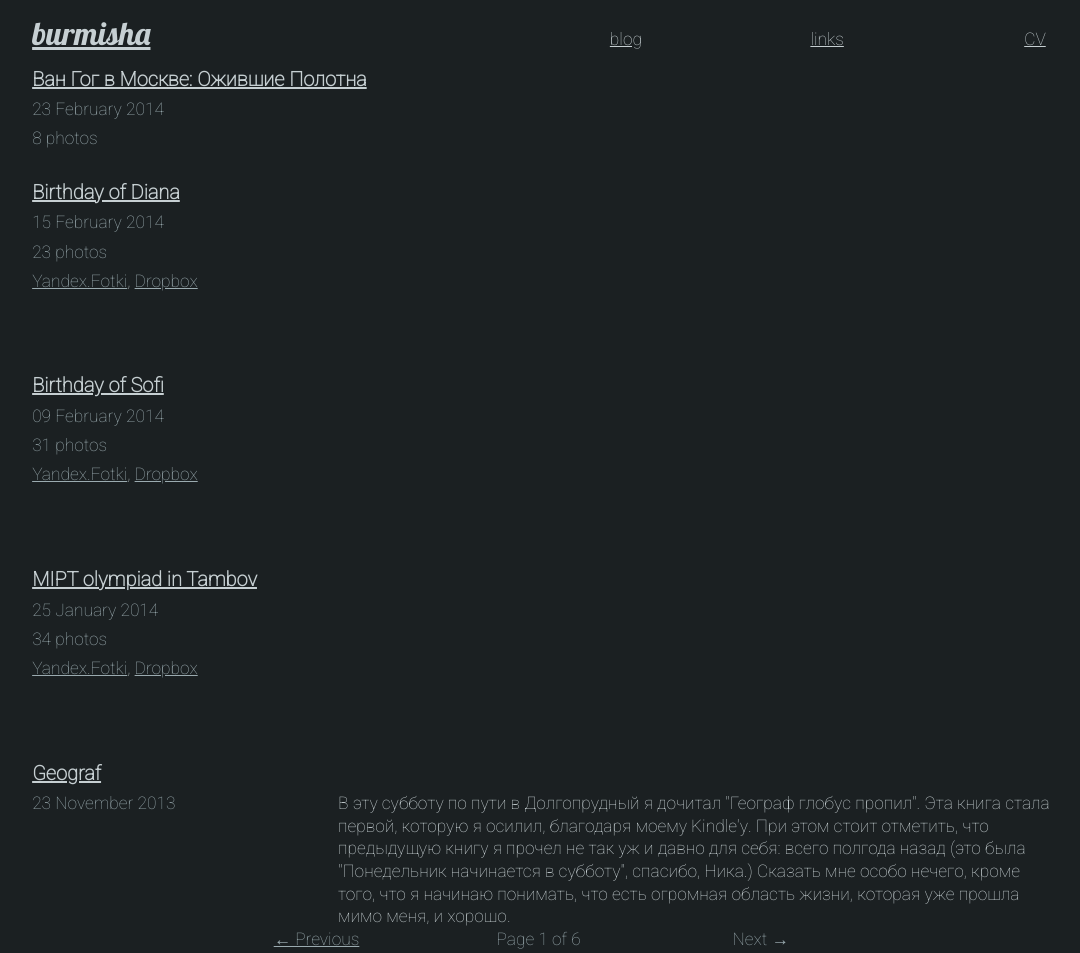
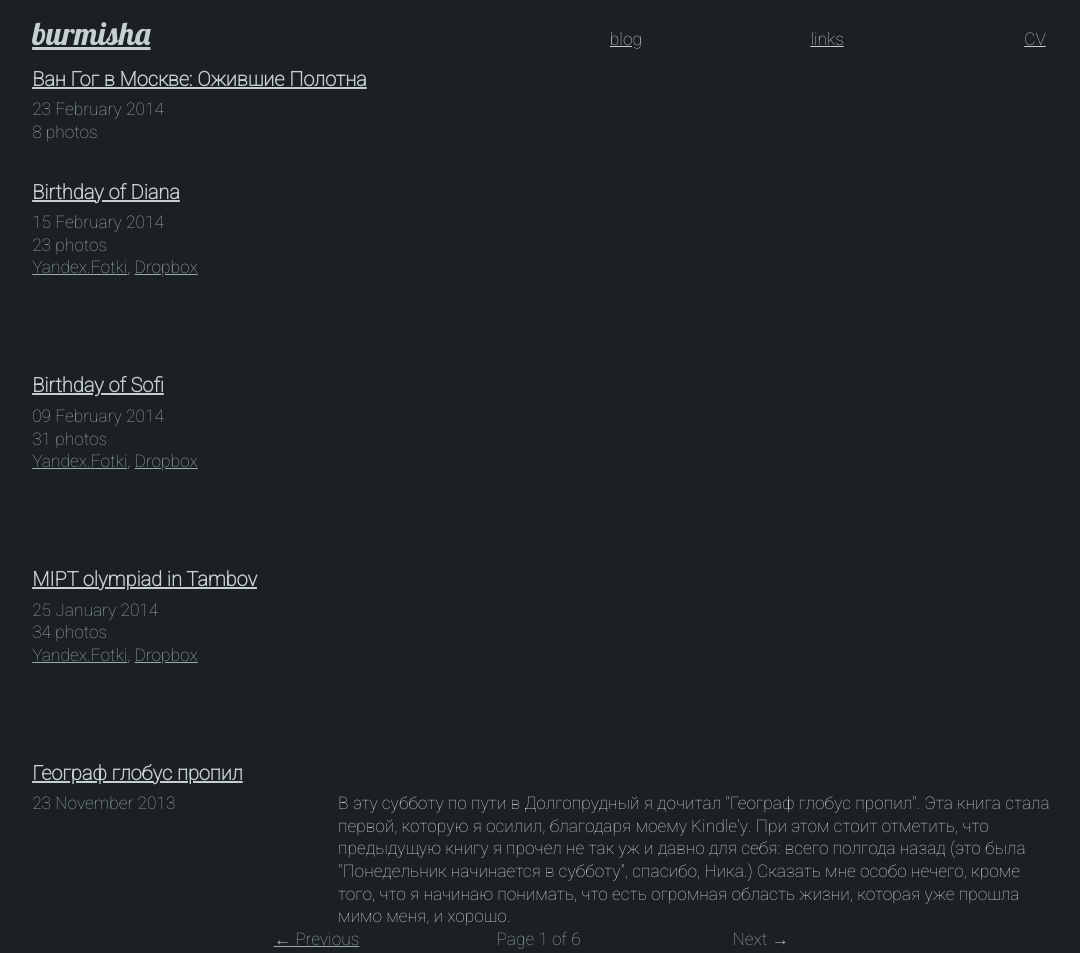
Before and after one commit to burmisha/burmisha.github.io, a Jekyll site: the page built from blog/index.html, in a window 1280 px wide. Shown: the whole page, without its empty margins (98-1178 px from the left). Built offline with Jekyll 4.4.1, drawn with Linux system fonts in a browser that asks for light colours; Markdown is read by kramdown in place of the engine named in the settings; the list of posts is cut into pages by our own code.

Commit message:
delete copy-paste, fix goegraf

```diff
--- a/_layouts/default.html
+++ b/_layouts/default.html
@@ -44,7 +44,10 @@ http://img-fotki.yandex.ru/get/(.*)_.*
 
 {% if page.photos %}
 <div class="preview">
-	<h2>{{page.title}}</h2>
+	{% if page.title %}
+		<h2>{{page.title}}</h2>
+	{% endif %}
+
 	{% assign i = 1 %}
 	{% for photo in page.photos %}
 		{% if page.enumerate == true %}
@@ -86,9 +89,13 @@ http://img-fotki.yandex.ru/get/(.*)_.*
 	{% endfor %}
 </div>
 {% endif %}
-<div class="preview">
-	{{content}}
-</div>
+
+{% if page.content %}
+	<div class="preview">
+		{{content}}
+	</div>
+{% endif %}
+
 {% if page.YaFotki %}
 <div class="preview">
 	This album at <a href="http://fotki.yandex.ru/users/i-like-spam/album/{{page.YaFotki}}/">Yandex.Fotki</a>.
@@ -97,7 +104,6 @@ http://img-fotki.yandex.ru/get/(.*)_.*
 {% if page.Dropbox %}<div class="preview">
 	This album at <a href="https://www.dropbox.com/sh/{{page.Dropbox}}/">Dropbox</a>.
 </div>{% endif %}
-
 
 <!-- Yandex.Metrika counter -->
 <script type="text/javascript">
--- a/_posts/2013-11-23-geograf.html
+++ b/_posts/2013-11-23-geograf.html
@@ -1,5 +1,6 @@
 ---
-template: default
+layout: default
+title: Географ глобус пропил
 ---
 В эту субботу по пути в Долгопрудный я дочитал "Географ глобус пропил". Эта книга стала первой, которую я осилил, благодаря моему Kindle'у.
 При этом стоит отметить, что предыдущую книгу я прочел не так уж и давно для себя: всего полгода назад (это была "Понедельник начинается в субботу", спасибо, Ника.)
--- a/css/colortheme.css
+++ b/css/colortheme.css
@@ -37,16 +37,10 @@ body {
 }
 h2 {
   font-size: 15pt;
-  text-align: left;
   margin: 0pt 0pt 5pt 0pt;
-}
-p {
-  margin-bottom: 5pt;
-  text-align: left;
 }
 ul {
   list-style-type: none;
-  text-align: left;
 }
 #menu {
   float: right;
```
Also changed, not shown: css/colortheme.less.css (+0 -9 lines).
